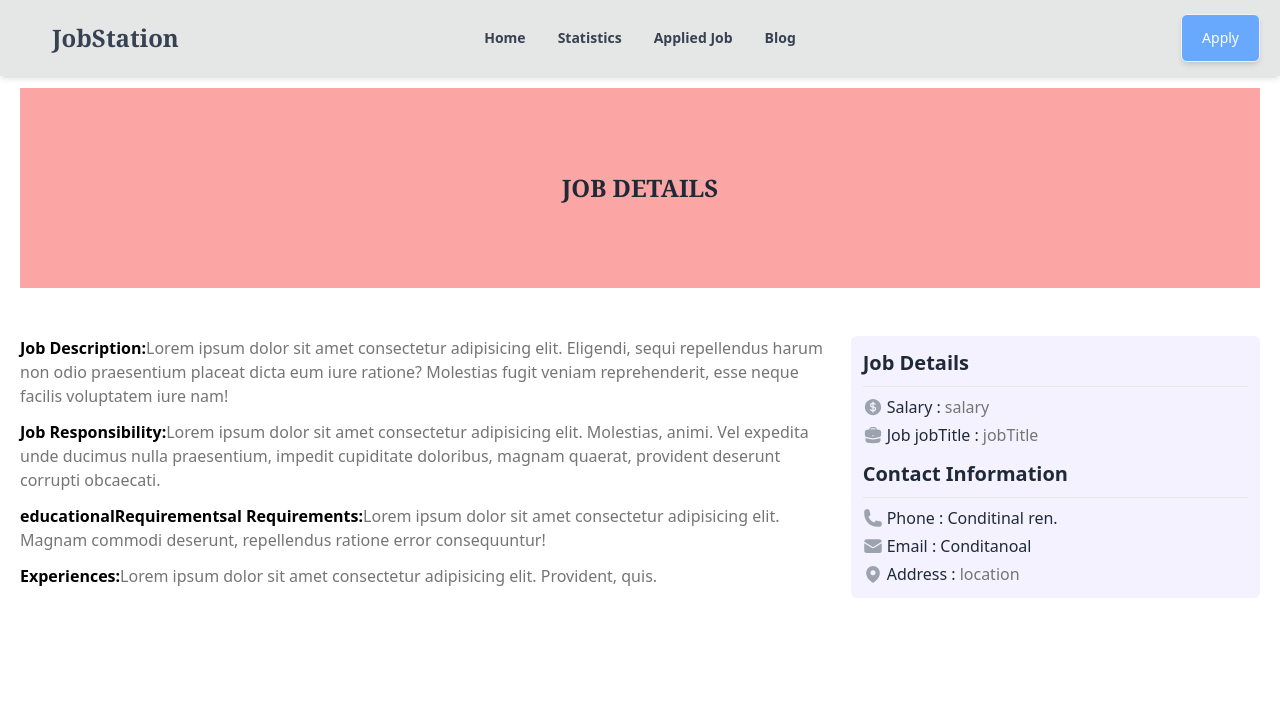
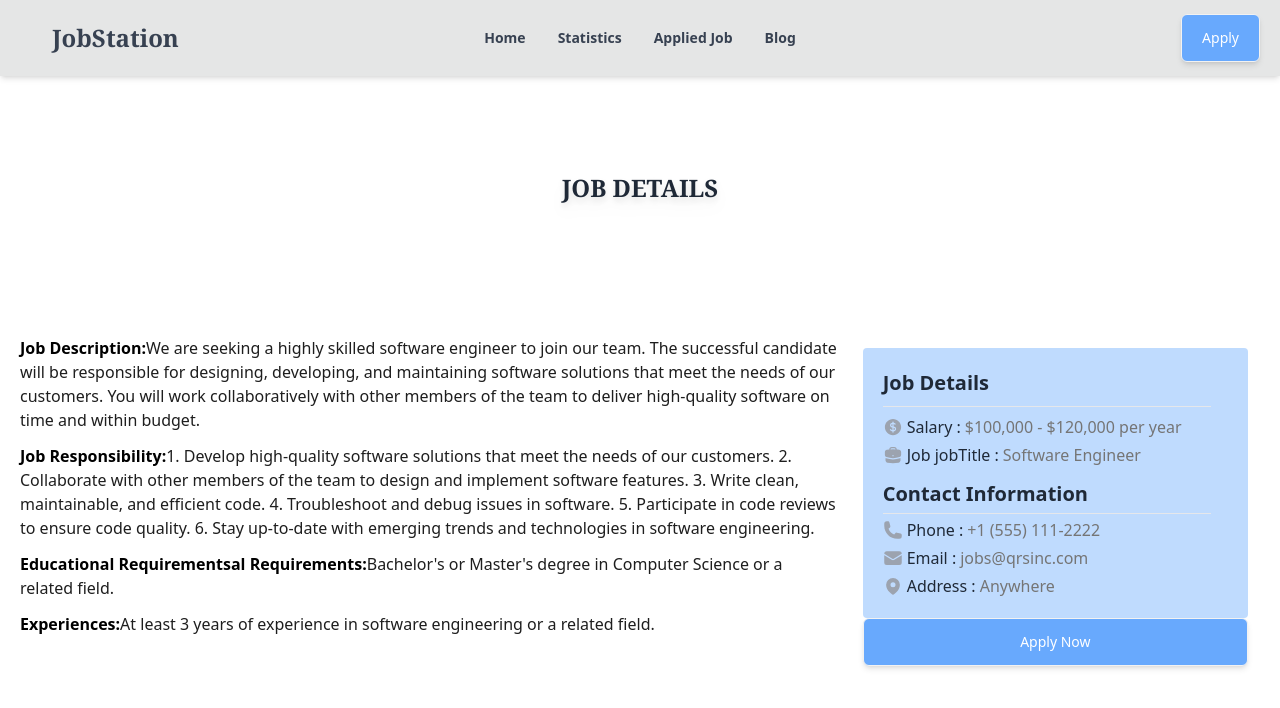
Before and after one commit to Miftahulislam2001/Job_Station_Project, a React (Vite) app: page /detailsJob/1 in a window 1280 px wide. Shown: the top 708 px of the page. Built offline with nearby package versions, Linux system fonts and the light colour scheme.

Commit message:
Applay button added

```diff
--- a/src/components/DetailsJob/DetailsJob.jsx
+++ b/src/components/DetailsJob/DetailsJob.jsx
@@ -3,12 +3,24 @@ import React, { useEffect, useState } from 'react';
 import { useLoaderData, useParams } from 'react-router-dom';
 
 const DetailsJob = () => {
-
-
 	const [detailData, setDetailData] = useState({})
 	const [cards, setCards] = useState([])
+	const prams = useParams()
 	console.log(detailData);
-	const prams = useParams()
+	const {
+		companyName,
+		contact,
+		educationalRequirements,
+		experiences,
+		id,
+		jobDescription,
+		jobResponsibility,
+		jobType,
+		location,
+		salary,
+		jobTitle,
+	} = detailData;
+
 	useEffect(() => {
 		fetch('../../../public/cartData.json')
 			.then(res => res.json())
@@ -21,54 +33,56 @@ const DetailsJob = () => {
 
 	return (
 		<div className='my-container flex flex-col'>
-			<div className='flex justify-center items-center text-2xl font-bold text-center font-serif min-h-[25vh] bg-red-300'>
+			<div className='flex justify-center items-center text-2xl font-bold text-center font-serif min-h-[25vh] drop-shadow-lg'>
 				JOB DETAILS
 			</div>
+
 			<div className='mt-12 grid grid-cols-1 md:grid-cols-[4fr_2fr] gap-3'>
-				<div className='flex flex-col gap-3 text-[#757575]'>
+				<div className='flex flex-col gap-3 text-[#1e1e1e]'>
 					<p>
 						<span className='font-bold text-black'>
 							Job Description:
 						</span>
-						Lorem ipsum dolor sit amet consectetur adipisicing elit. Eligendi, sequi repellendus harum non odio praesentium placeat dicta eum iure ratione? Molestias fugit veniam reprehenderit, esse neque facilis voluptatem iure nam!
+						  {jobDescription}
 					</p>
 					<p>
 						<span className='font-bold text-black'>
 							Job Responsibility:
 						</span>
-						Lorem ipsum dolor sit amet consectetur adipisicing elit. Molestias, animi. Vel expedita unde ducimus nulla praesentium, impedit cupiditate doloribus, magnam quaerat, provident deserunt corrupti obcaecati.
+						{jobResponsibility}
 					</p>
 					<p>
 						<span className='font-bold text-black'>
-							educationalRequirementsal Requirements:
+							Educational Requirementsal Requirements:
 						</span>
-						Lorem ipsum dolor sit amet consectetur adipisicing elit. Magnam commodi deserunt, repellendus ratione error consequuntur!
+						{educationalRequirements}
 					</p>
 					<p>
 						<span className='font-bold text-black'>Experiences:</span>
-						Lorem ipsum dolor sit amet consectetur adipisicing elit. Provident, quis.
+						{experiences}
 					</p>
 				</div>
 
-				<div className='bg-[#F4F2FF] rounded-md p-3'>
+				<div className=' rounded-md p-3'>
+					<div className='bg-blue-200 p-5 rounded'>
 					<div>
 						<h4 className='text-[20px] font-bold'>
 							Job Details
 						</h4>
-						<hr className='my-2' />
+						<hr className='my-2 w-[95%]'/>
 						<div className='flex flex-col gap-1'>
 							<p className='flex items-center'>
 								<CurrencyDollarIcon className='h-5 w-5 text-gray-400 mr-1' />
 								Salary :
 								<span className='text-[#757575] ml-1'>
-									salary
+									{salary}
 								</span>
 							</p>
 							<p className='flex items-center'>
 								<BriefcaseIcon className='h-5 w-5 text-gray-400 mr-1' />
 								Job jobTitle :
 								<span className='text-[#757575] ml-1'>
-									jobTitle
+									{jobTitle}
 								</span>
 							</p>
 						</div>
@@ -78,36 +92,45 @@ const DetailsJob = () => {
 						<h4 className='text-[20px] font-bold mt-3'>
 							Contact Information
 						</h4>
-						<hr className='my-2' />
+						<hr className='my-1 w-[95%]' />
 						<div className='flex flex-col gap-1'>
 							<p className='flex items-center'>
 								<PhoneIcon className='h-5 w-5 text-gray-400 mr-1' />
-								Phone : Conditinal ren.
-								{/* <span className='text-[#757575] ml-1'>
-										{contact[0]
-											? contact[0]
-											: "Phone Not Found"}
-									</span> */}
+								Phone :
+									<span className='text-[#757575] ml-1'>
+										{
+											contact ? contact[0] : "Phone Not Found"
+										}
+									</span>
 							</p>
 							<p className='flex items-center'>
 								<EnvelopeIcon className='h-5 w-5 text-gray-400 mr-1' />
-								Email : Conditanoal
-								{/* <span className='text-[#757575] ml-1'>
-										{contact[1]
-											? contact[1]
-											: "Email Not Found"}
-									</span> */}
+								Email :
+								<span className='text-[#757575] ml-1'>
+										{
+											contact ? contact[1] : "Email Not Found"
+										}
+								</span>
 							</p>
 							<p className='flex items-center'>
 								<MapPinIcon className='h-5 w-5 text-gray-400 mr-1' />
 								Address :
 								<span className='text-[#757575] ml-1'>
-									location
+									{location}
 								</span>
 							</p>
 						</div>
 					</div>
+					</div>
+
+					<div
+
+						className='primary-btn text-center'
+					>
+						<button className="btn w-full">Apply Now</button>
+					</div>
 				</div>
+
 			</div>
 		</div>
 	);
```
Also changed, not shown: src/main.jsx (+4 -5 lines).
